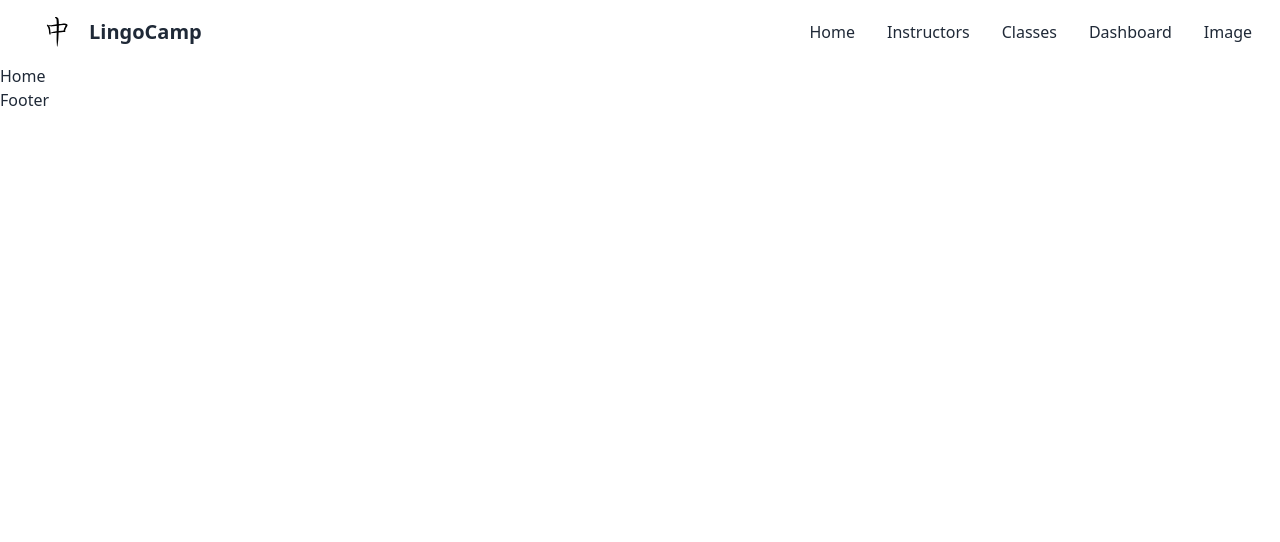
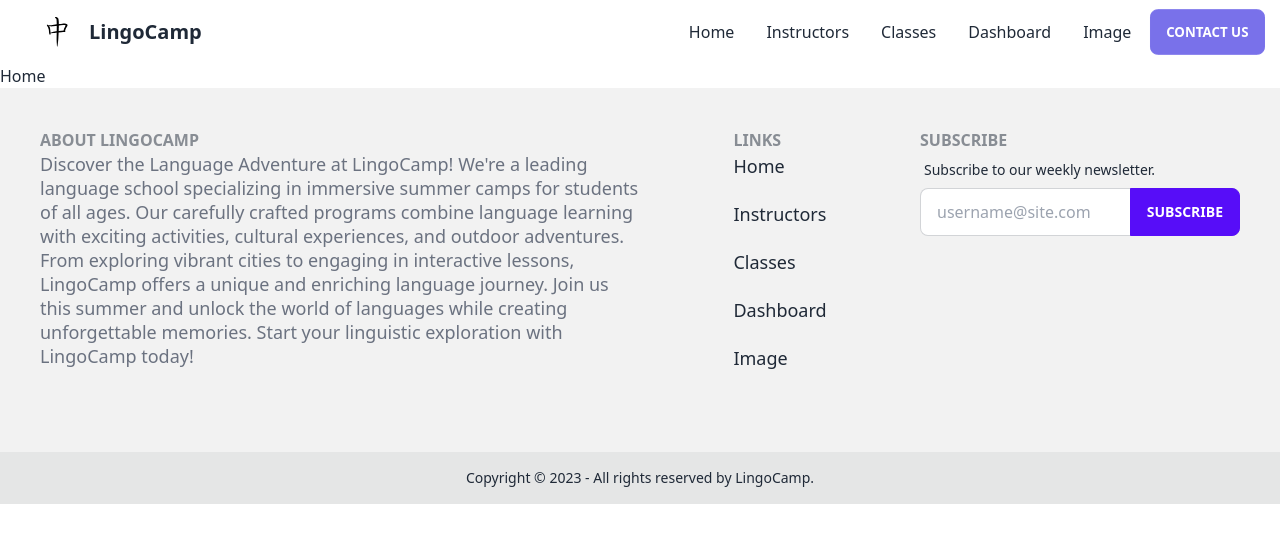
Before and after one commit to Levi9111/Lingo-Camp-language-club, a React (Vite) app: page / in a window 1280 px wide. Shown: the top 542 px of the page. Built offline with nearby package versions, Linux system fonts and the light colour scheme.

Commit message:
footer created

```diff
--- a/src/Pages/Shared/Footer/Footer.jsx
+++ b/src/Pages/Shared/Footer/Footer.jsx
@@ -1,5 +1,75 @@
+import { Link } from 'react-router-dom';
+
 const Footer = () => {
-  return <section>Footer</section>;
+  return (
+    <footer>
+      <section className="flex flex-col md:flex-row items-start justify-between p-10 bg-base-200 text-base-content">
+        <div className="md:w-1/2 mb-10">
+          <span className="footer-title">ABOUT LingoCamp</span>
+          <p style={{ lineHeight: '24px' }} className="text-lg text-gray-500">
+            Discover the Language Adventure at LingoCamp! We&apos;re a leading
+            language school specializing in immersive summer camps for students
+            of all ages. Our carefully crafted programs combine language
+            learning with exciting activities, cultural experiences, and outdoor
+            adventures. From exploring vibrant cities to engaging in interactive
+            lessons, LingoCamp offers a unique and enriching language journey.
+            Join us this summer and unlock the world of languages while creating
+            unforgettable memories. Start your linguistic exploration with
+            LingoCamp today!
+          </p>
+        </div>
+        <div className="mb-10">
+          <span className="footer-title">Links</span>
+          <ul className="space-y-5 text-lg ">
+            <li className="link link-hover">
+              <Link to="/">Home</Link>
+            </li>
+            <li className="link link-hover">
+              <Link to="/instructors">Instructors</Link>
+            </li>
+            <li className="link link-hover">
+              <Link to="/classes">Classes</Link>
+            </li>
+            <li className="link link-hover">
+              <Link to="/dashboard">Dashboard</Link>
+            </li>
+            <li className="link link-hover">
+              <Link to="/image">Image</Link>
+            </li>
+          </ul>
+        </div>
+
+        <div>
+          <span className="footer-title">Subscribe</span>
+          <div className="form-control w-80">
+            <label className="label">
+              <span className="label-text">
+                Subscribe to our weekly newsletter.
+              </span>
+            </label>
+            <div className="relative">
+              <input
+                type="text"
+                placeholder="username@site.com"
+                className="input input-bordered w-full pr-16"
+              />
+              <button className="btn btn-primary absolute top-0 right-0 rounded-l-none">
+                Subscribe
+              </button>
+            </div>
+          </div>
+        </div>
+      </section>
+      <section className="footer footer-center p-4 bg-base-300 text-base-content">
+        <div>
+          <p>
+            Copyright © {new Date().getFullYear()} - All rights reserved by
+            LingoCamp.
+          </p>
+        </div>
+      </section>
+    </footer>
+  );
 };
 
 export default Footer;
--- a/src/Pages/Shared/Navbar/Navbar.jsx
+++ b/src/Pages/Shared/Navbar/Navbar.jsx
@@ -1,10 +1,9 @@
-import { useState, useEffect, useRef } from 'react';
+import { useEffect, useRef } from 'react';
 import { Link } from 'react-router-dom';
 import lottie from 'lottie-web';
 import logo from '../../../../public/logo.json';
 
 const Navbar = () => {
-  //   const [isMenuOpen, setIsMenuOpen] = useState(false);
   const logoContainerRef = useRef(null);
 
   useEffect(() => {
@@ -56,6 +55,14 @@ const Navbar = () => {
             <li>
               <Link to="/image">Image</Link>
             </li>
+            <li>
+              <Link
+                to="/contact"
+                className="btn bg-[#7971ea] hover:bg-[#1c4b82] border-[#7971ea] text-white font-semibold"
+              >
+                Contact Us
+              </Link>
+            </li>
           </ul>
         </div>
         <Link
@@ -83,6 +90,14 @@ const Navbar = () => {
           <li>
             <Link to="/image">Image</Link>
           </li>
+          <li>
+            <Link
+              to="/contact"
+              className="btn bg-[#7971ea] hover:bg-[#1c4b82] border-[#7971ea] text-white font-semibold"
+            >
+              Contact Us
+            </Link>
+          </li>
         </ul>
       </div>
     </div>
```
